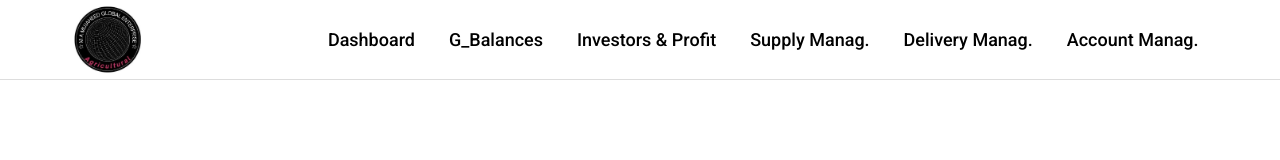
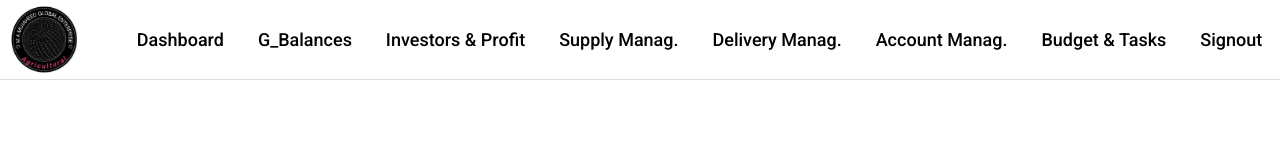
Before and after one commit to realmah06/individual, a plain HTML site: page dashboard.html in a window 1280 px wide. Drawn offline with nearby package versions, Linux system fonts and the light colour scheme; some packages are replaced by stand-ins of ours; a script that the page names is missing; a web font is replaced by a local one.

Commit message:
Update dashboard.html

```diff
--- a/dashboard.html
+++ b/dashboard.html
@@ -58,6 +58,8 @@
            <li><a href="#">Supply Manag.</a></li>
            <li><a href="#">Delivery Manag.</a></li>
            <li><a href="#">Account Manag.</a></li>
+           <li><a href="#">Budget & Tasks</a></li>
+           <li><a href="#">Signout</a></li>
        </div>
    </div>
 </body>
```
